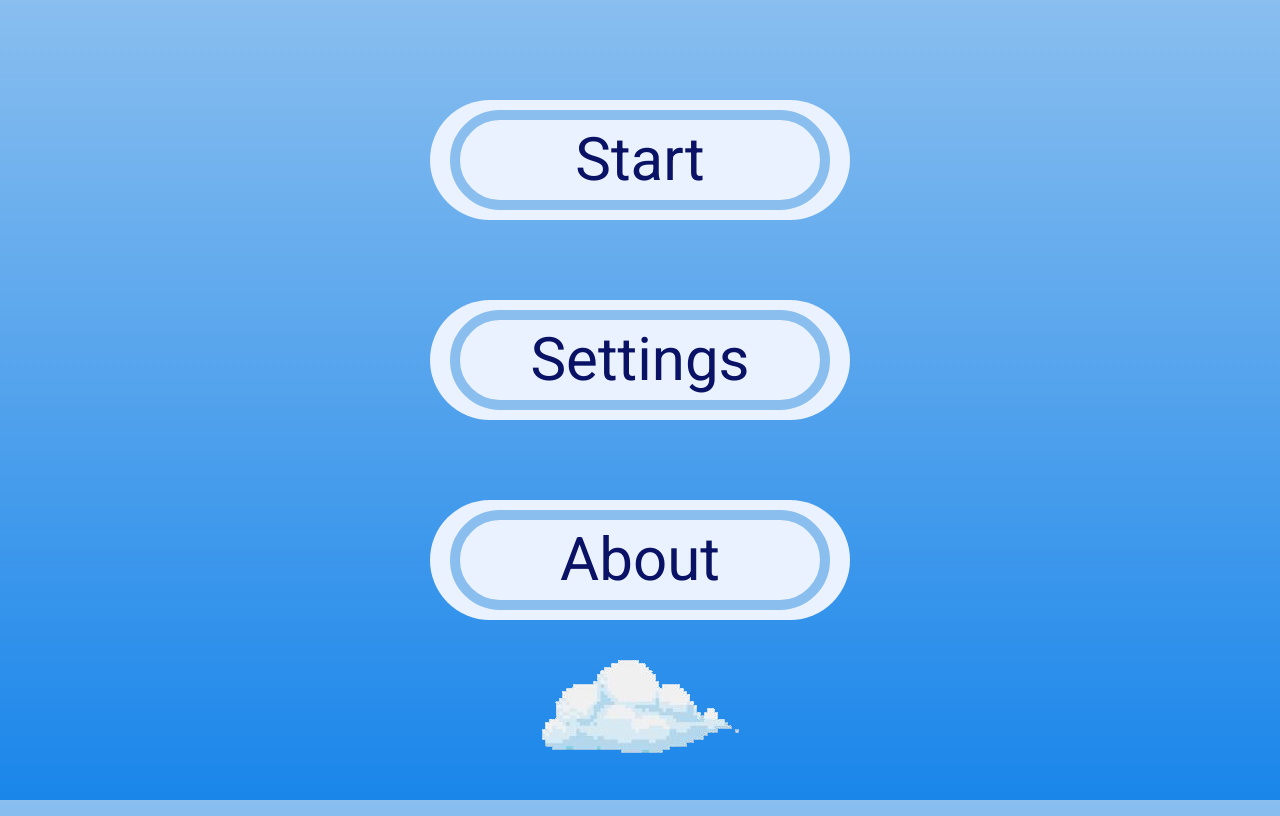
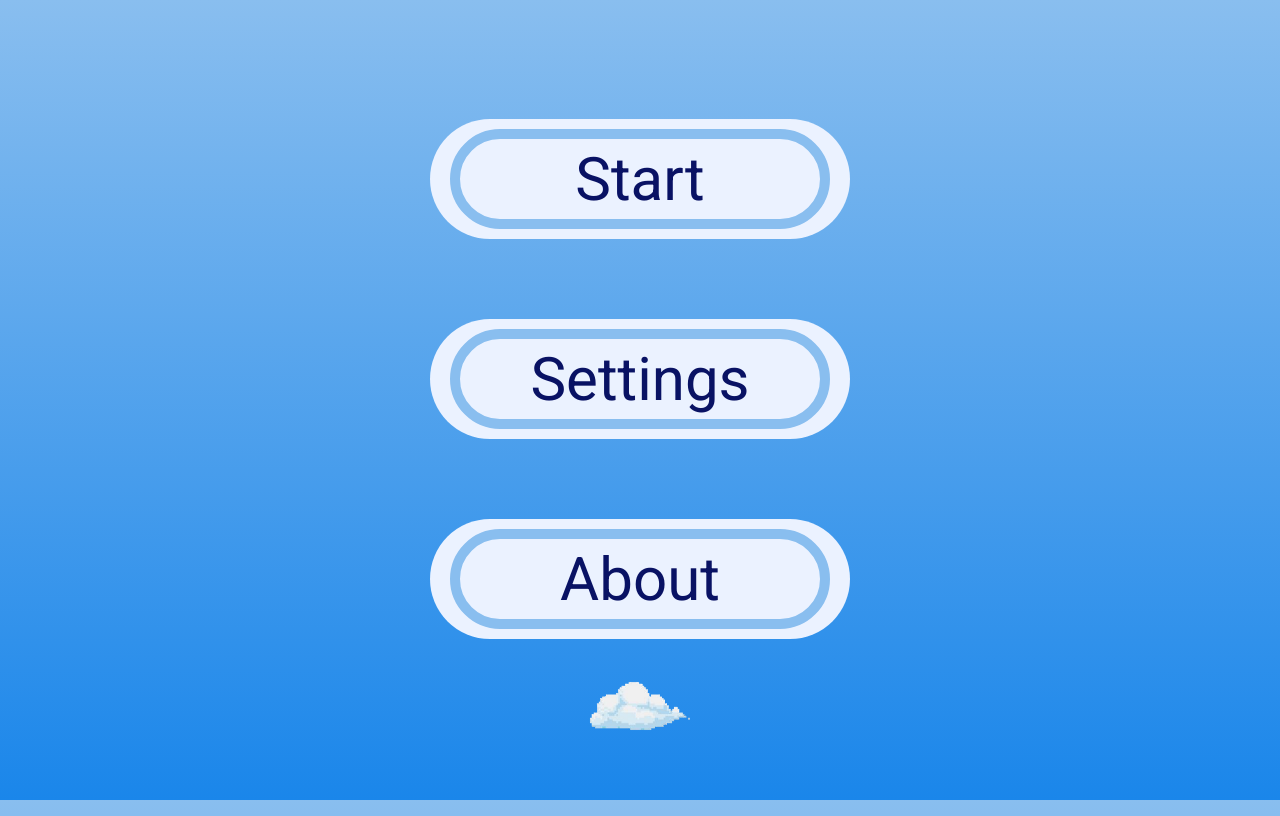
Before and after one commit to luchshij-Username/luchshij-Username.github.io, a plain HTML site: page index.html in a window 1280 px wide. Drawn offline with Linux system fonts and the light colour scheme.

Commit message:
Update style.css

```diff
--- a/style.css
+++ b/style.css
@@ -86,7 +86,7 @@ main {
 
 
 
-.main-menu img {
+.clouds img {
 	font-size: 16px;
 	padding: 0.2em;
 	position: relative;
@@ -94,19 +94,19 @@ main {
 	width: 100px;
 }
 
-.main-menu img {
+.clouds img {
 	animation: cloud 3s infinite 2s;
 }
 
-.main-menu img:after {
+.clouds img:after {
 	left: 10px;
 }
 
-.main-menu img:before {
+.clouds img:before {
 	right: 10px;
 }
 
-.main-menu .cloud {
+.clouds .cloud {
 	animation-timing-function: linear;
 }
 
```
